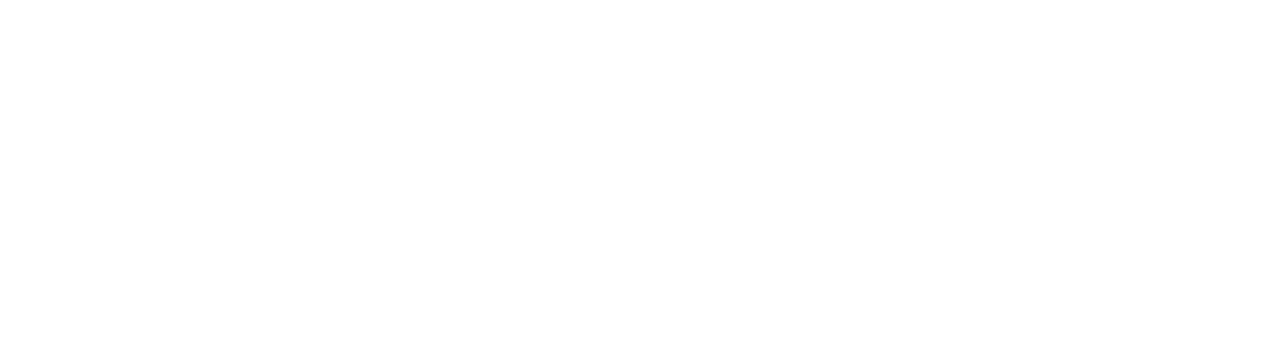
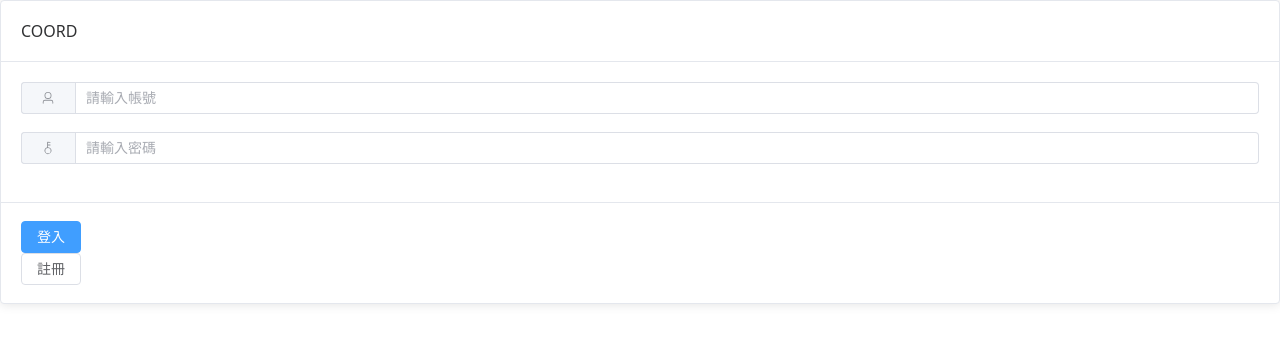
Before and after one commit to smme2009/VueJS-Vite-Shop, a Vue app: page /shop/login in a window 1280 px wide. Before the commit this address had no page. Shown: the top 344 px of the page. Built offline with nearby package versions, Linux system fonts and the light colour scheme.

Commit message:
feat: 新增商店登入頁面

```diff
--- /dev/null
+++ b/src/api/shop/member/Login.js
@@ -0,0 +1,22 @@
+import toolAjax from '@/tool/Ajax.js';
+
+/**
+ * 登入API
+ *
+ * @param {string} $account
+ * @param {string} $password
+ *
+ * @returns {string}
+ */
+export const login = async (account, password) => {
+    const uri = '/frontend/login';
+
+    const data = {
+        account: account,
+        password: password,
+    };
+
+    const response = await toolAjax('post', uri, data);
+
+    return response;
+}
--- a/src/components/shop/layout/default/Index.vue
+++ b/src/components/shop/layout/default/Index.vue
@@ -1,14 +1,3 @@
 <template>
-    <el-container class="h-full">
-        <el-header>
-            <Header />
-        </el-header>
-        <el-main>
-            <router-view></router-view>
-        </el-main>
-    </el-container>
+    <router-view></router-view>
 </template>
-
-<script setup>
-import Header from "@/components/shop/layout/default/Header.vue";
-</script>
--- a/src/components/shop/layout/default/Header.vue
+++ b/src/components/shop/layout/shop/Header.vue
@@ -23,7 +23,13 @@
         </div>
         <div class="w-1/4 flex justify-start">
             <div class="flex">
-                <el-button type="warning" icon="User" circle />
+                <el-button
+                    v-if="storeFeMember.hasToken"
+                    type="warning"
+                    icon="User"
+                    circle
+                />
+                <el-button v-else type="success" icon="User" circle />
                 <el-button type="warning" icon="ShoppingCart" circle />
             </div>
         </div>
@@ -32,6 +38,7 @@
 
 <script setup>
 import storeFeProduct from "@/store/frontend/product/Index.js";
+import storeFeMember from "@/store/frontend/member/Index.js";
 
 const store = storeFeProduct();
 const keyword = defineModel("");
--- /dev/null
+++ b/src/components/shop/layout/shop/Index.vue
@@ -0,0 +1,14 @@
+<template>
+    <el-container class="h-full">
+        <el-header>
+            <Header />
+        </el-header>
+        <el-main>
+            <router-view></router-view>
+        </el-main>
+    </el-container>
+</template>
+
+<script setup>
+import Header from "@/components/shop/layout/shop/Header.vue";
+</script>
--- /dev/null
+++ b/src/components/shop/member/login/Index.vue
@@ -0,0 +1,82 @@
+<template>
+    <div class="h-full w-full flex justify-center items-center">
+        <el-card class="xs:w-auto md:w-96 !rounded-lg">
+            <template #header>
+                <div class="flex justify-center">
+                    <span
+                        class="text-4xl font-bold text-transparent bg-clip-text bg-gradient-to-r from-rose-500 to-sky-500"
+                    >
+                        COORD
+                    </span>
+                </div>
+            </template>
+            <el-form>
+                <el-form-item>
+                    <el-input v-model="form.account" placeholder="請輸入帳號">
+                        <template #prepend>
+                            <el-icon>
+                                <User />
+                            </el-icon>
+                        </template>
+                    </el-input>
+                </el-form-item>
+                <el-form-item>
+                    <el-input
+                        v-model="form.password"
+                        type="password"
+                        placeholder="請輸入密碼"
+                    >
+                        <template #prepend>
+                            <el-icon>
+                                <Key />
+                            </el-icon>
+                        </template>
+                    </el-input>
+                </el-form-item>
+            </el-form>
+            <template #footer>
+                <div class="space-y-2">
+                    <div>
+                        <el-button
+                            type="primary"
+                            class="w-full"
+                            @click="login()"
+                        >
+                            登入
+                        </el-button>
+                    </div>
+                    <div>
+                        <el-button class="w-full">註冊</el-button>
+                    </div>
+                </div>
+            </template>
+        </el-card>
+    </div>
+</template>
+
+<script setup>
+import { reactive } from "vue";
+import { useRouter } from "vue-router";
+import storeFeMember from "@/store/frontend/member/Index.js";
+
+const router = useRouter();
+const store = storeFeMember();
+
+const form = reactive({
+    account: "",
+    password: "",
+});
+
+/**
+ * 登入
+ *
+ * @returns {void}
+ */
+const login = async () => {
+    const isLogin = await store.setJwtToken(form.account, form.password);
+
+    if (isLogin === true) {
+        router.push({ name: "shopHome" });
+    }
+};
+</script>
--- a/src/router/shop/index.js
+++ b/src/router/shop/index.js
@@ -1,3 +1,5 @@
+import Login from '@/router/shop/member/Login.js';
+
 const router = {
     path: 'shop',
     children: [
@@ -6,12 +8,25 @@
             meta: {
                 title: 'COORD',
             },
-            component: () => import('@/components/shop/layout/default/Index.vue'),
+
             children: [
                 {
                     path: '',
-                    name: 'shopHome',
-                    component: () => import('@/components/shop/home/Index.vue'),
+                    component: () => import('@/components/shop/layout/default/Index.vue'),
+                    children: [
+                        Login,
+                    ],
+                },
+                {
+                    path: '',
+                    component: () => import('@/components/shop/layout/shop/Index.vue'),
+                    children: [
+                        {
+                            path: 'home',
+                            name: 'shopHome',
+                            component: () => import('@/components/shop/home/Index.vue'),
+                        },
+                    ],
                 },
             ],
         },
--- /dev/null
+++ b/src/router/shop/member/Login.js
@@ -0,0 +1,10 @@
+const router = {
+    path: 'login',
+    name: 'shopLogin',
+    meta: {
+        title: '登入',
+    },
+    component: () => import('@/components/shop/member/login/Index.vue'),
+};
+
+export default router;
--- /dev/null
+++ b/src/store/frontend/member/Index.js
@@ -0,0 +1,55 @@
+import { defineStore } from 'pinia';
+import { login as apiLogin } from "@/api/shop/member/Login.js";
+import { error as notifyError, success as notifySuccess } from "@/tool/Notify.js";
+
+// Store名稱
+const name = 'feMember';
+
+// Store設定
+const option = {
+    persist: true,
+    state: () => ({
+        jwtToken: '',
+    }),
+    getters: {
+        /**
+         * 是否擁有Token
+         */
+        hasToken(state) {
+            const hasToken = (state.jwtToken !== '');
+
+            return hasToken;
+        },
+    },
+    actions: {
+        /**
+         * 設定JWT Token
+         *
+         * @param {string} account 帳號
+         * @param {string} password 密碼
+         *
+         * @returns {bool}
+         */
+        async setJwtToken(account, password) {
+            this.$reset;
+
+            const response = await apiLogin(account, password);
+
+            if (response.status === false) {
+                notifyError("通知", response.message, false);
+
+                return false;
+            }
+
+            this.jwtToken = response.data.jwtToken;
+
+            notifySuccess("通知", response.message);
+
+            return true;
+        },
+    },
+};
+
+const store = defineStore(name, option);
+
+export default store;
```
